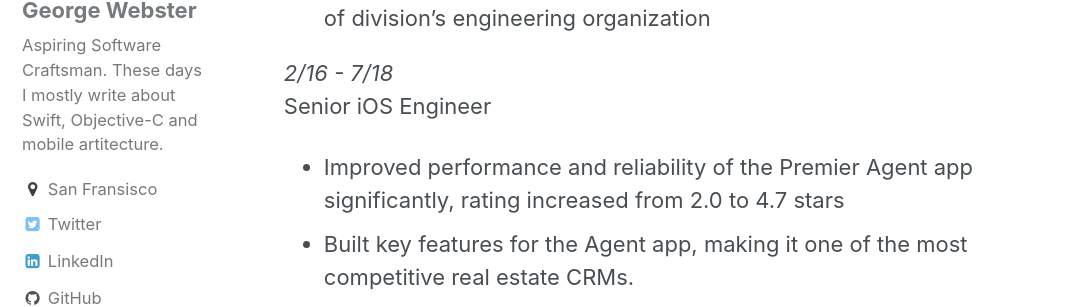
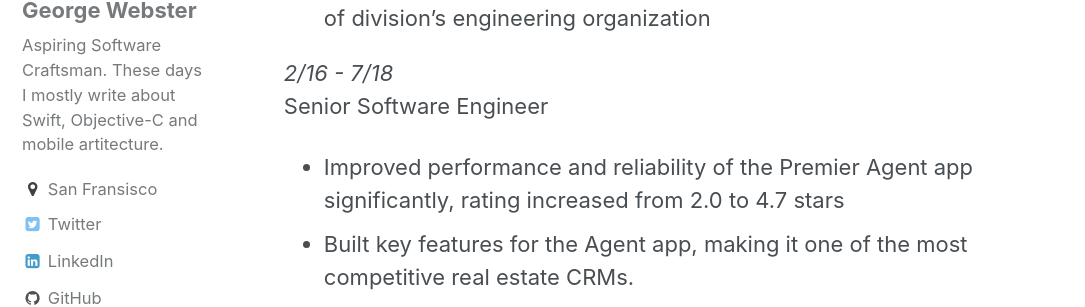
Before and after one commit to ethyreal/ethyreal.com, a Jekyll site: the page built from _pages/resume.md, in a window 1280 px wide and 900 px high, scrolled down 865 px. Shown: the part 167-474 px from the top of the window, without its empty margins (0-1085 px from the left). Built offline with Jekyll 4.4.1, drawn with Linux system fonts in a browser that asks for light colours.

```diff
--- a/_pages/resume.md
+++ b/_pages/resume.md
@@ -24,7 +24,7 @@ Principal Software Engineer
 - Participated in technical leadership discussions and planing directing of division's engineering organization
 
 _2/16 - 7/18_
-Senior iOS Engineer
+Senior Software Engineer
 
 - Improved performance and reliability of the Premier Agent app significantly, rating increased from 2.0 to 4.7 stars
 - Built key features for the Agent app, making it one of the most competitive real estate CRMs.
```
Also changed, not shown: _posts/2019-02-09-functional-husbandry.md (renamed from _drafts/2019-02-09-functional-husbandry.md, +1 -2 lines).
